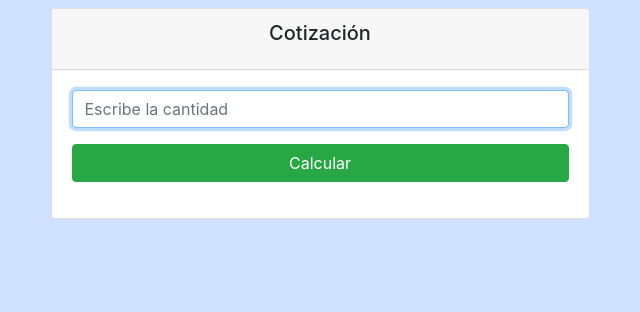
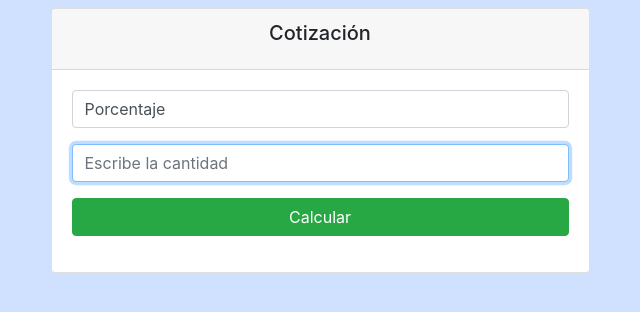
Before and after one commit to deiviiss/crudCustomer, a Node server app: page /calculate in a window 1280 px wide. Shown: the part 56-368 px from the top of the page, without its empty margins (320-960 px from the left). Run offline with Node 20, Linux system fonts and the light colour scheme; the visitor is signed in with stand-in values (Sample User, id 1); some libraries are stand-ins or nearby versions.

Commit message:
[feat] Agrega porcentaje a la cotización
¿Que cambio?
Cotización permite elegir el porcentaje a cobrar.

¿Porqué cambio?
Se calculaba solo usando un único porcentaje.

```diff
--- a/src/controllers/calculate.controller.js
+++ b/src/controllers/calculate.controller.js
@@ -8,9 +8,11 @@ controller.getCalculate = async (req, res) => {
 
 controller.postCalculate = async (req, res) => {
 
-  const cantidad = req.body.cantidad
+  const { cantidad, porcentaje } = req.body
 
-  helpers.calcularCosto(cantidad)
+  console.log(porcentaje);
+
+  helpers.calcularCosto(cantidad, porcentaje)
 
   res.render('calculate/result.hbs', { retiro })
 }
--- a/src/views/calculate/calcular.hbs
+++ b/src/views/calculate/calcular.hbs
@@ -12,6 +12,24 @@
           <form action="/calculate/" method="POST" name="formulario-cotizar">
 
             <div class="grid">
+
+              {{! porcentaje }}
+              <div class="form-group">
+                <select
+                  name="porcentaje"
+                  class="form-select form-control"
+                  aria-label="Default select example"
+                  id="porcentaje"
+                >
+                  <option selected>Porcentaje</option>
+
+                  <option value="20">20%</option>
+                  <option value="25">25%</option>
+
+                </select>
+                <div class="invalid-feedback">Selecciona una Afore</div>
+              </div>
+
               <div class="form-group">
                 <input
                   type="number"
--- a/src/views/layouts/main.hbs
+++ b/src/views/layouts/main.hbs
@@ -1,10 +1,10 @@
 <!DOCTYPE html>
-<html lang="en">
+<html lang="es">
 
 <head>
-  <meta charset="UTF-8">
-  <meta http-equiv="X-UA-Compatible" content="IE=edge">
-  <meta name="viewport" content="width=device-width, initial-scale=1.0">
+  <meta charset="UTF-8" />
+  <meta http-equiv="X-UA-Compatible" content="IE=edge" />
+  <meta name="viewport" content="width=device-width, initial-scale=1.0"/>
   <title>Wendy Hilera</title>
 
   {{!-- Google fonts --}}
```
Also changed, not shown: src/lib/handlebars.js.
